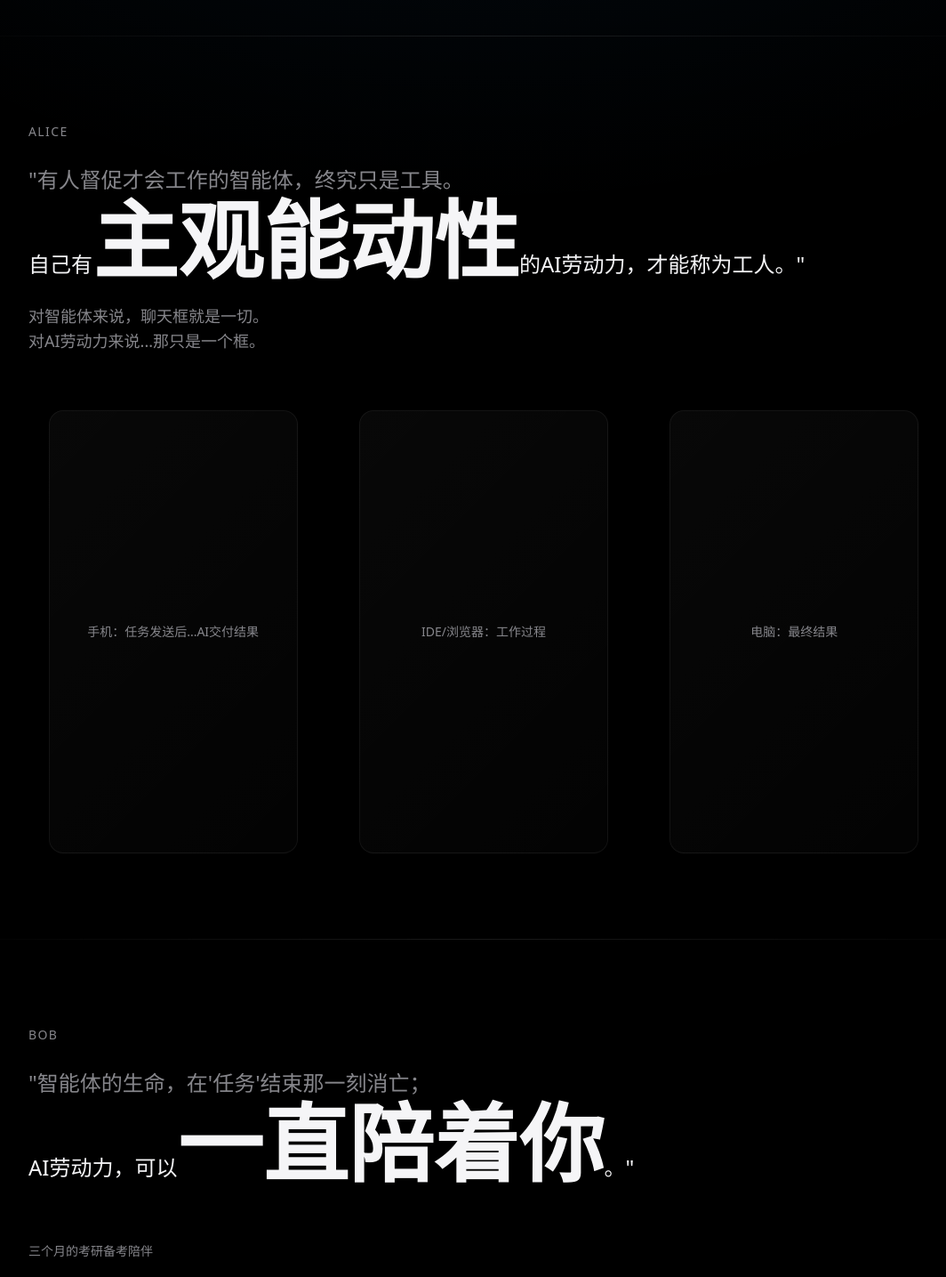
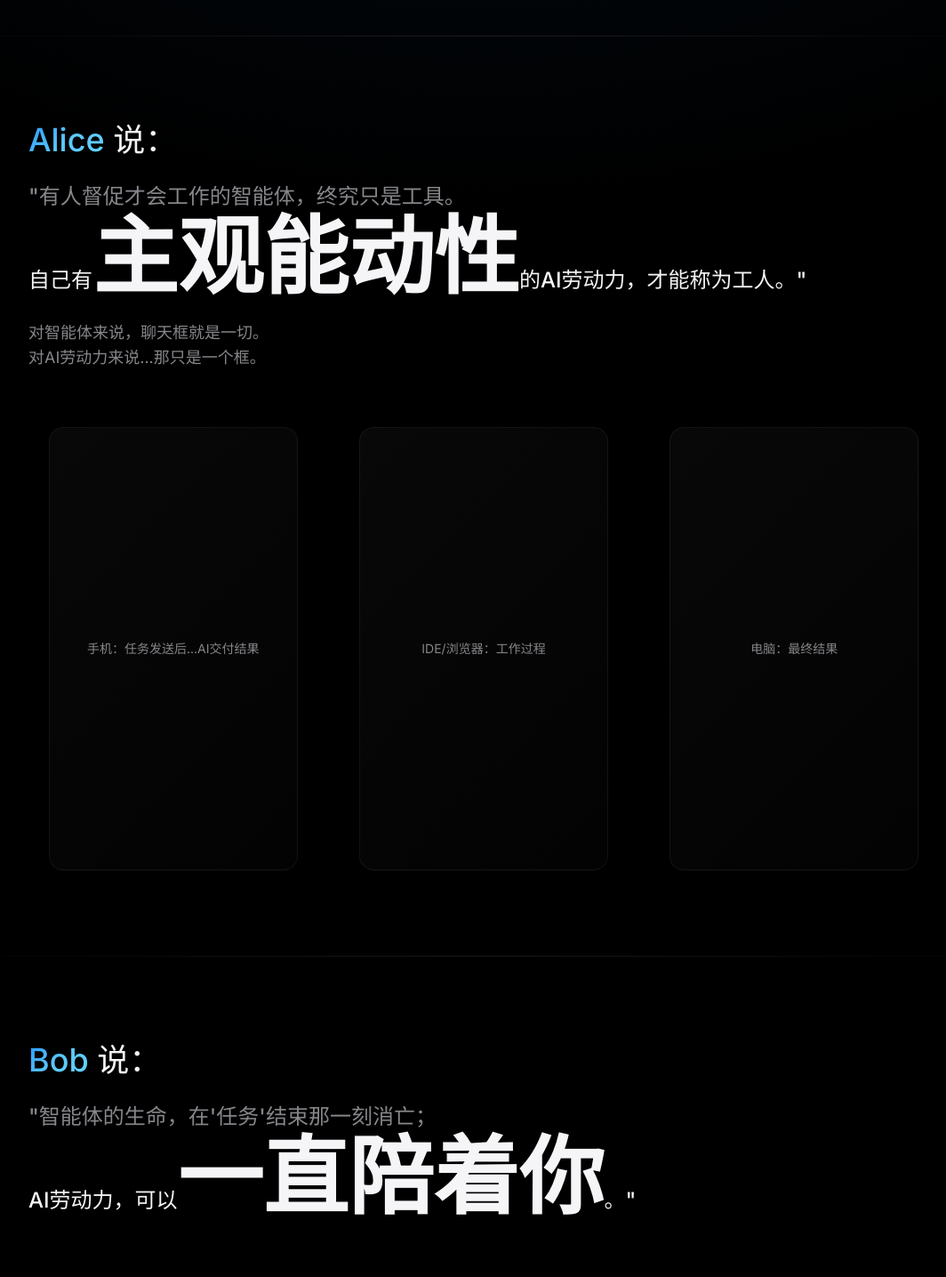
Before and after one commit to creative-koalas/automate-site, a Next.js app: page / in a window 1280 px wide. Shown: the part 760-2195 px from the top of the page at 89% size, without its empty margins (96-1160 px from the left). Built offline with nearby package versions, Linux system fonts and the light colour scheme.

Commit message:
Finetune visuals

```diff
--- a/app/globals.css
+++ b/app/globals.css
@@ -13,8 +13,7 @@
   --color-foreground: var(--foreground);
   --color-secondary: var(--foreground-secondary);
   --color-accent: var(--accent);
-  --font-sans: var(--font-geist-sans);
-  --font-mono: var(--font-geist-mono);
+  --font-sans: var(--font-inter);
 }
 
 * {
@@ -28,7 +27,7 @@ html {
 body {
   background: var(--background);
   color: var(--foreground);
-  font-family: var(--font-sans), -apple-system, BlinkMacSystemFont, "Segoe UI", Roboto, sans-serif;
+  font-family: var(--font-inter), -apple-system, BlinkMacSystemFont, "SF Pro Display", "SF Pro Text", sans-serif;
   overflow-x: hidden;
 }
 
--- a/app/layout.tsx
+++ b/app/layout.tsx
@@ -1,14 +1,9 @@
 import type { Metadata } from "next";
-import { Geist, Geist_Mono } from "next/font/google";
+import { Inter } from "next/font/google";
 import "./globals.css";
 
-const geistSans = Geist({
-  variable: "--font-geist-sans",
-  subsets: ["latin"],
-});
-
-const geistMono = Geist_Mono({
-  variable: "--font-geist-mono",
+const inter = Inter({
+  variable: "--font-inter",
   subsets: ["latin"],
 });
 
@@ -24,7 +19,7 @@ export default function RootLayout({
 }>) {
   return (
     <html lang="zh-CN">
-      <body className={`${geistSans.variable} ${geistMono.variable} antialiased`}>
+      <body className={`${inter.variable} antialiased`}>
         {children}
         <footer className="py-12 border-t border-white/5">
           <div className="max-w-5xl mx-auto px-6 text-center">
--- a/app/page.tsx
+++ b/app/page.tsx
@@ -63,8 +63,8 @@ export default function Home() {
       {/* Alice Section */}
       <section className="section">
         <div className="max-w-5xl mx-auto w-full">
-          <motion.p className="quote-name" {...fadeInUp}>
-            Alice
+          <motion.p className="text-2xl md:text-3xl lg:text-4xl font-medium mb-6" {...fadeInUp}>
+            <span className="text-gradient-accent">Alice</span> 说：
           </motion.p>
           <motion.blockquote
             className="text-lg md:text-xl lg:text-2xl font-medium leading-relaxed mb-6"
@@ -115,8 +115,8 @@ export default function Home() {
       {/* Bob Section */}
       <section className="section">
         <div className="max-w-5xl mx-auto w-full">
-          <motion.p className="quote-name" {...fadeInUp}>
-            Bob
+          <motion.p className="text-2xl md:text-3xl lg:text-4xl font-medium mb-6" {...fadeInUp}>
+            <span className="text-gradient-accent">Bob</span> 说：
           </motion.p>
           <motion.blockquote
             className="text-lg md:text-xl lg:text-2xl font-medium leading-relaxed mb-16"
@@ -150,8 +150,8 @@ export default function Home() {
       {/* Carol Section */}
       <section className="section">
         <div className="max-w-5xl mx-auto w-full">
-          <motion.p className="quote-name" {...fadeInUp}>
-            Carol
+          <motion.p className="text-2xl md:text-3xl lg:text-4xl font-medium mb-6" {...fadeInUp}>
+            <span className="text-gradient-accent">Carol</span> 说：
           </motion.p>
           <motion.blockquote
             className="text-lg md:text-xl lg:text-2xl font-medium leading-relaxed mb-16"
@@ -193,8 +193,8 @@ export default function Home() {
       {/* David Section */}
       <section className="section">
         <div className="max-w-5xl mx-auto w-full">
-          <motion.p className="quote-name" {...fadeInUp}>
-            David
+          <motion.p className="text-2xl md:text-3xl lg:text-4xl font-medium mb-6" {...fadeInUp}>
+            <span className="text-gradient-accent">David</span> 说：
           </motion.p>
           <motion.blockquote
             className="text-lg md:text-xl lg:text-2xl font-medium leading-relaxed mb-16"
@@ -225,8 +225,8 @@ export default function Home() {
       {/* Proud Chinese AI Section */}
       <section className="section glow">
         <div className="max-w-4xl mx-auto text-center">
-          <motion.p className="quote-name text-center" {...fadeInUp}>
-            所有 Psygo AI 劳动力
+          <motion.p className="text-2xl md:text-3xl lg:text-4xl font-medium mb-6" {...fadeInUp}>
+            所有 <span className="text-gradient-accent">Psygo AI 劳动力</span> 说：
           </motion.p>
           <motion.h2
             className="text-4xl md:text-6xl lg:text-7xl font-semibold tracking-tight mb-12"
@@ -253,30 +253,56 @@ export default function Home() {
 
       <div className="section-divider" />
 
-      {/* One More Thing - Collaboration Section */}
+      {/* One More Thing */}
+      <section className="section glow">
+        <div className="max-w-6xl mx-auto text-center px-4">
+          <motion.h2
+            className="text-6xl md:text-8xl lg:text-9xl font-medium tracking-tight"
+            initial="hidden"
+            whileInView="visible"
+            viewport={{ once: true, margin: "-100px" }}
+          >
+            {"One more thing...".split("").map((char, index, arr) => (
+              <motion.span
+                key={index}
+                className="inline-block"
+                style={{ whiteSpace: char === " " ? "pre" : "normal" }}
+                variants={{
+                  hidden: { opacity: 0, filter: "blur(4px)" },
+                  visible: { opacity: 1, filter: "blur(0px)" },
+                }}
+                transition={{
+                  duration: 0.4,
+                  delay: index * 0.03,
+                  ease: "easeOut",
+                }}
+              >
+                {char}
+              </motion.span>
+            ))}
+          </motion.h2>
+        </div>
+      </section>
+
+      <div className="section-divider" />
+
+      {/* Collaboration Section */}
       <section className="section">
         <div className="max-w-5xl mx-auto text-center">
-          <motion.p
-            className="text-[#86868b] text-lg mb-6"
+          <motion.blockquote
+            className="text-3xl md:text-5xl lg:text-6xl font-medium leading-snug mb-16"
             {...fadeInUp}
           >
-            One more thing...
-          </motion.p>
-          <motion.blockquote
-            className="text-3xl md:text-4xl lg:text-5xl font-medium leading-snug mb-16"
-            {...fadeInUp}
-            transition={{ ...fadeInUp.transition, delay: 0.1 }}
-          >
-            "合作让人类强大。
+            "合作让人类统治地球。
             <br />
-            <span className="text-gradient-accent">今天，我们AI也做到了。"</span>
+            <span className="text-gradient-accent">今天，我们AI也学会了。"</span>
           </motion.blockquote>
 
           {/* Collaboration screenshots */}
           <motion.div
             className="grid grid-cols-1 md:grid-cols-2 gap-8"
             {...fadeInUp}
-            transition={{ ...fadeInUp.transition, delay: 0.2 }}
+            transition={{ ...fadeInUp.transition, delay: 0.1 }}
           >
             <ImagePlaceholder
               label="手机：多个AI在一个群里"
@@ -372,7 +398,7 @@ export default function Home() {
               <span className="text-[#86868b]/40 text-lg md:text-xl">太厉害了</span>
               <span className="text-[#86868b]/30 text-base md:text-lg">效率超高</span>
               <span className="text-[#86868b]/50 text-xl md:text-2xl">专业</span>
-              <span className="text-4xl md:text-5xl lg:text-6xl font-medium">麻烦你了Alice。</span>
+              <span className="text-4xl md:text-5xl lg:text-6xl font-medium">麻烦你了Psygo。</span>
               <span className="text-[#86868b]/35 text-base md:text-lg">你真棒</span>
               <span className="text-[#86868b]/45 text-lg md:text-xl">靠谱</span>
               <span className="text-5xl md:text-6xl lg:text-7xl font-semibold text-gradient-accent">谢谢。</span>
```
